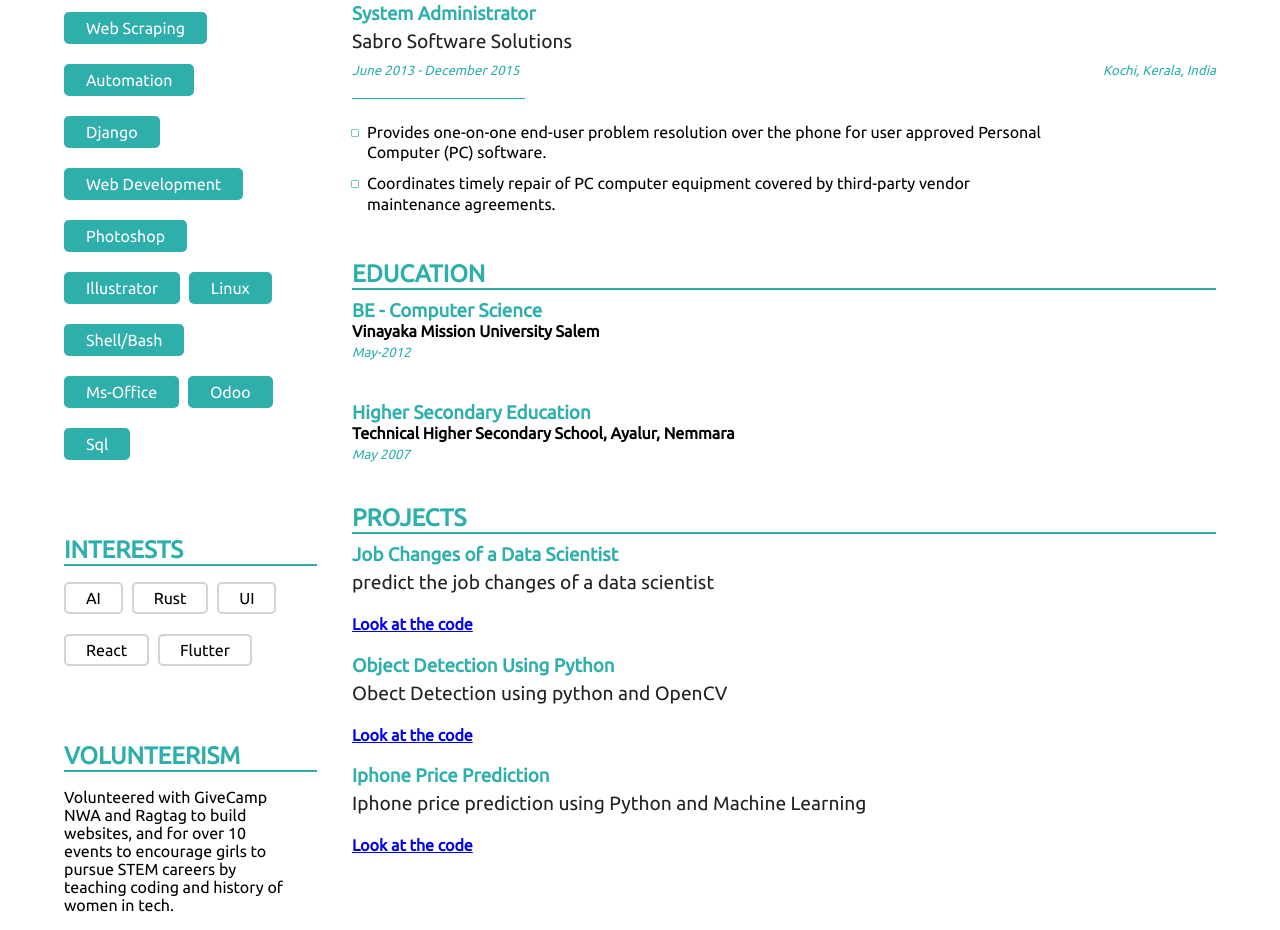
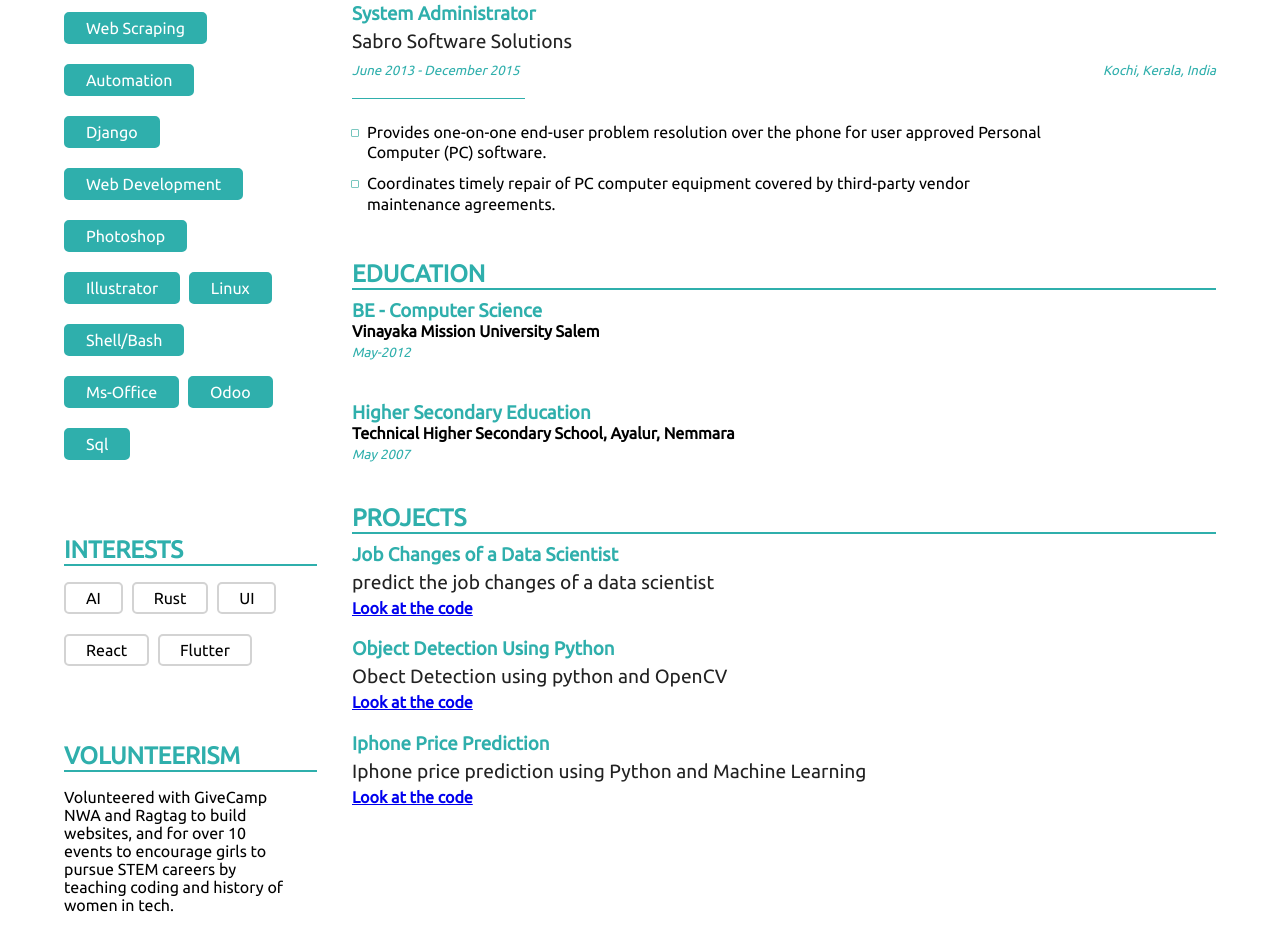
Before and after one commit to baburajr/resume, a plain HTML site: page index.html in a window 1280 px wide. Shown: the part 834-1764 px from the top of the page. Drawn offline with Linux system fonts and the light colour scheme.

Commit message:
updated css

```diff
--- a/css/styles.css
+++ b/css/styles.css
@@ -119,6 +119,11 @@
   color: var(--primary);
   font-weight: 600;
   margin: 0;
+}
+
+/*added custom css for margin in projects*/
+.experience__role {
+  margin-block-start: auto;
 }
 
 .l-header {
```
